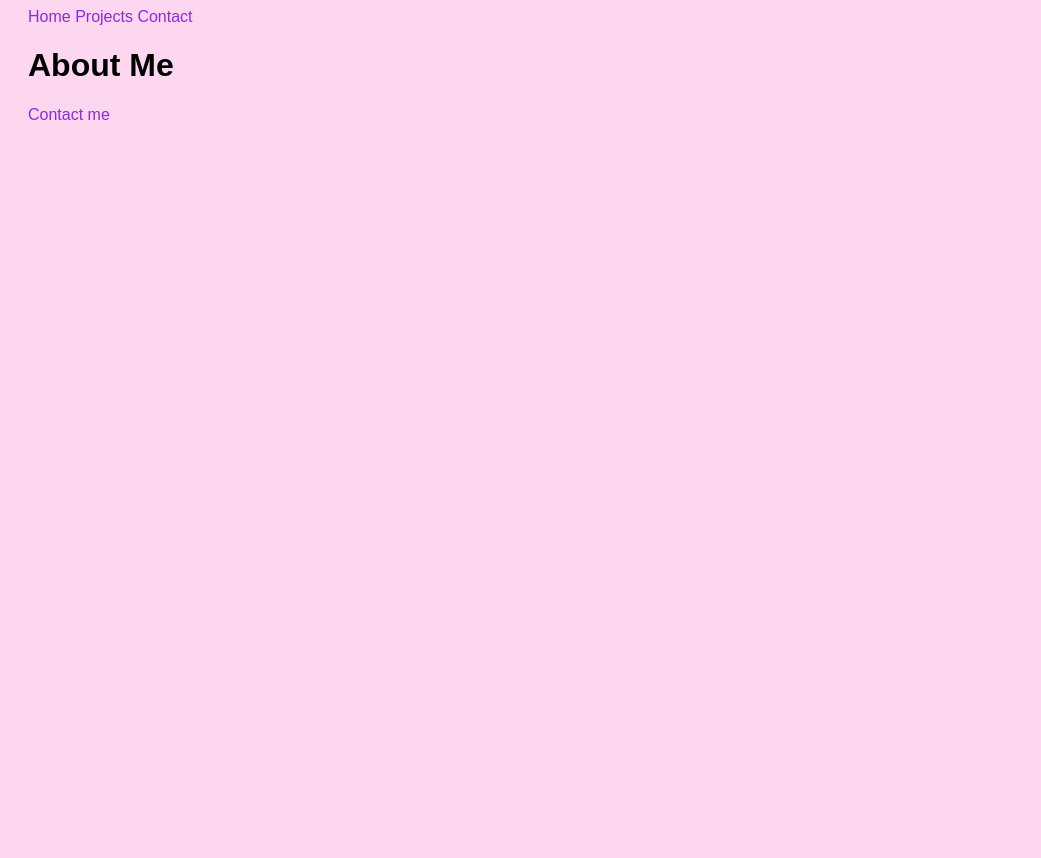
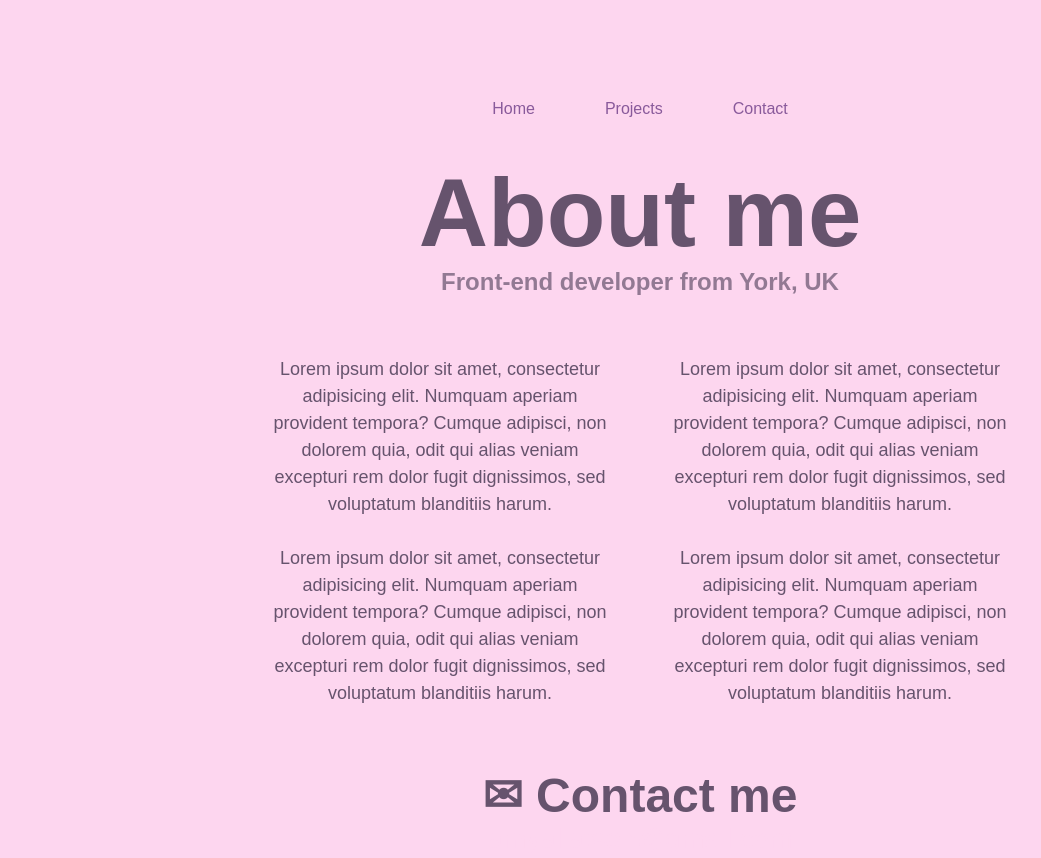
Before and after one commit to amyrosejoyce/portfolio, a plain HTML site: page about.html in a window 1280 px wide. Shown: the whole page, without its empty margins (0-1041 px from the left). Before the commit the page ends 800 px from the top, so only its background shows below. Drawn offline with Linux system fonts and the light colour scheme.

Commit message:
updated formatting and added content

```diff
--- a/about.html
+++ b/about.html
@@ -7,13 +7,45 @@
   </head>
   <link rel="stylesheet" href="src/style.css" />
   <body>
-    <nav>
+    <nav class="navigation-links">
       <a href="index.html">Home</a>
       <a href="projects.html">Projects</a>
       <a href="contact.html">Contact</a>
     </nav>
-    <h1>About Me</h1>
 
-    <a href="contact.html#contact">Contact me</a>
+    <h1>About me</h1>
+    <h3>Front-end developer from York, UK</h3>
+    <div class="about-paragraphs">
+      <p>
+        Lorem ipsum dolor sit amet, consectetur adipisicing elit. Numquam
+        aperiam provident tempora? Cumque adipisci, non dolorem quia, odit qui
+        alias veniam excepturi rem dolor fugit dignissimos, sed voluptatum
+        blanditiis harum.
+        <br />
+        <br />
+        Lorem ipsum dolor sit amet, consectetur adipisicing elit. Numquam
+        aperiam provident tempora? Cumque adipisci, non dolorem quia, odit qui
+        alias veniam excepturi rem dolor fugit dignissimos, sed voluptatum
+        blanditiis harum.
+      </p>
+      <p>
+        Lorem ipsum dolor sit amet, consectetur adipisicing elit. Numquam
+        aperiam provident tempora? Cumque adipisci, non dolorem quia, odit qui
+        alias veniam excepturi rem dolor fugit dignissimos, sed voluptatum
+        blanditiis harum.
+        <br />
+        <br />
+        Lorem ipsum dolor sit amet, consectetur adipisicing elit. Numquam
+        aperiam provident tempora? Cumque adipisci, non dolorem quia, odit qui
+        alias veniam excepturi rem dolor fugit dignissimos, sed voluptatum
+        blanditiis harum.
+      </p>
+    </div>
+    <div id="contact">
+      <h2>✉ Contact me</h2>
+      <a href="mailto:amyallatson@gmail.com" class="email-link">
+        amyallatson@gmail.com
+      </a>
+    </div>
   </body>
 </html>
--- a/src/style.css
+++ b/src/style.css
@@ -1,31 +1,87 @@
 :root {
   --primary-color: #fdd6ef;
+  --text-color: #66536d;
+  --link-color: #895a9b;
+  --box-shadow: 0 5px 10px rgba(0, 0, 0, 0.3);
 }
 
 body {
   background-color: var(--primary-color);
-  color: black;
+  color: var(--text-color);
   font-family: sans-serif;
   padding: 0 20px;
+  margin: 60px auto;
+  max-width: 800px;
+}
+
+.navigation-links {
+  display: flex;
+  margin-top: 40px;
+  justify-content: center;
+}
+
+.navigation-links a {
+  margin: 20px;
+  border-radius: 4px;
+  padding: 20px 15px;
+  text-decoration: none;
+  text-transform: capitalize;
+}
+h1,
+h2,
+h3 {
+  text-align: center;
+  margin: 0;
+}
+
+h1 {
+  font-size: 96px;
+}
+
+h2 {
+  font-size: 48px;
+}
+
+h3 {
+  font-size: 24px;
+  opacity: 0.7;
+}
+
+.intro {
+  display: flex;
+  flex-direction: row;
+  justify-content: center;
+  text-align: center;
+}
+.profile-image {
+  display: flex;
+  justify-content: center;
+  border: 5px solid var(--text-color);
+  border-radius: 10px;
+}
+.contact-container {
+  display: flex;
+  justify-content: space-around;
+  margin-top: 20px;
 }
 
 a {
-  color: blueviolet;
+  color: var(--link-color);
   text-decoration: none;
 }
 
 a:hover {
-  color: blue;
+  color: rgba(119, 0, 255, 0.562);
 }
 
 a:visited {
-  color: green;
+  color: rgb(212, 18, 238);
 }
 
 .project-container {
   display: flex;
   flex-direction: row;
-  justify-content: space-evenly;
+  justify-content: space-between;
 }
 
 .project-image {
@@ -37,3 +93,33 @@ a:visited {
 
   text-align: center;
 }
+
+p {
+  background: var(--secondary-color);
+  padding: 20px;
+  border-radius: 4px;
+  font-size: 18px;
+  line-height: 1.5;
+  text-align: center;
+}
+
+.about-paragraphs {
+  display: flex;
+  margin: 30px 0;
+}
+
+.about-paragraphs p {
+  margin: 10px;
+}
+
+.email-link {
+  display: flex;
+  justify-content: center;
+  color: var(--primary-color);
+  font-size: 28px;
+  text-decoration: none;
+}
+
+.email-link:hover {
+  text-decoration: underline;
+}
```
Also changed, not shown: contact.html (+4 -4 lines), index.html (+13 -10 lines), projects.html (+1 -1 lines).
